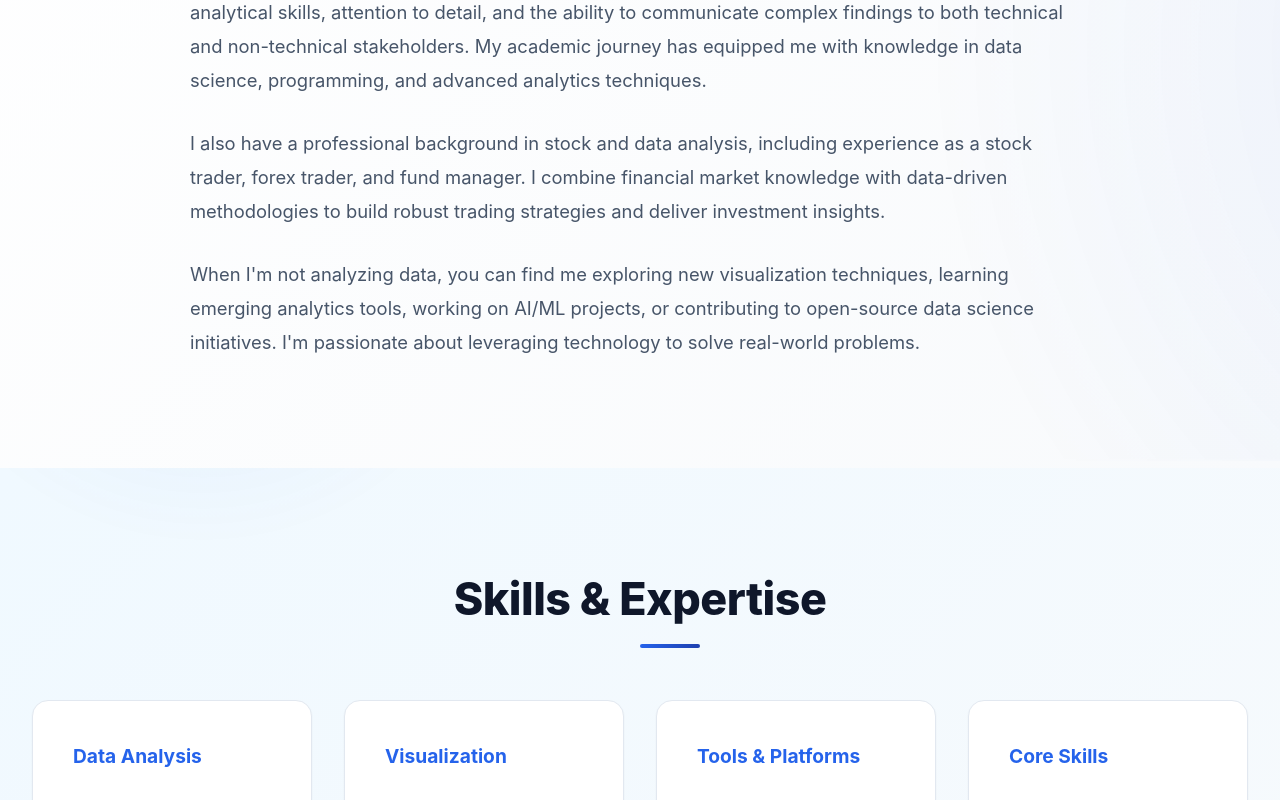
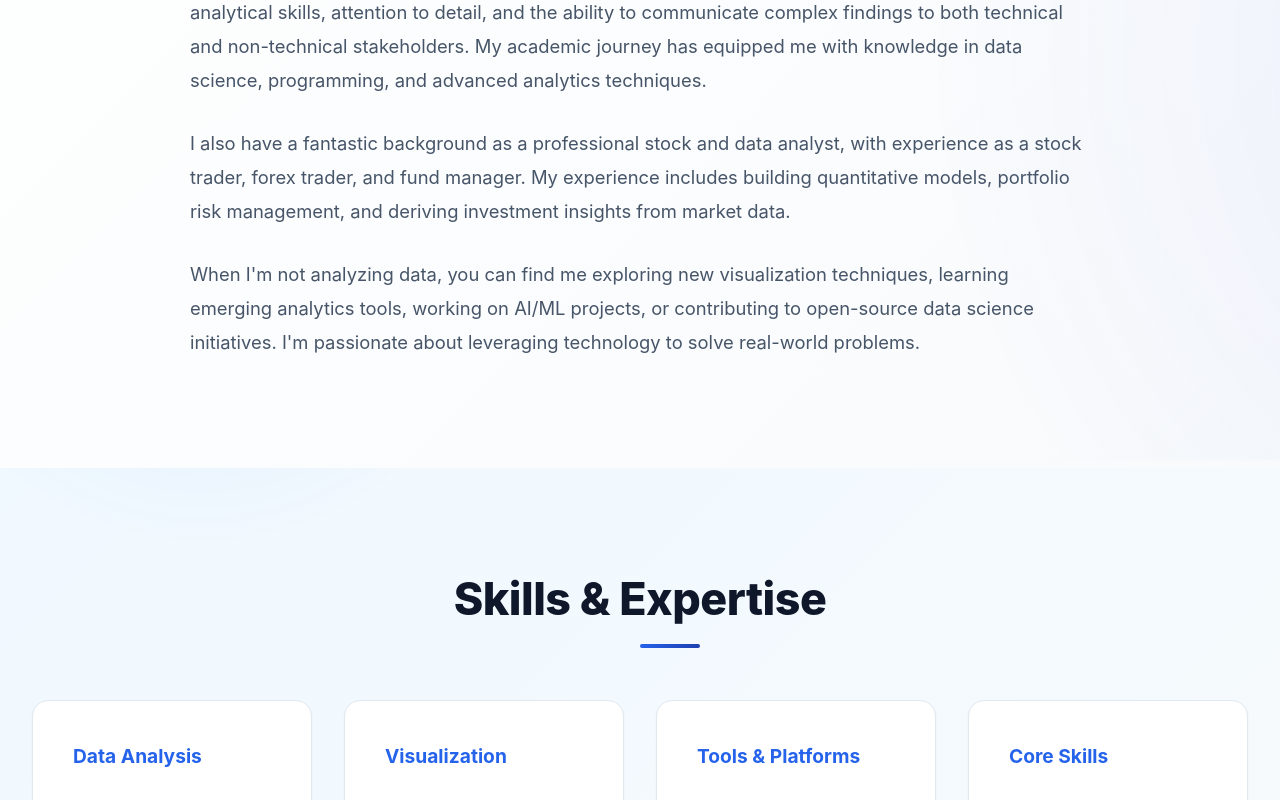
Before and after one commit to PraveenkumarB46/AIML_ONE_CREDIT, a React (Vite) app: page / in a window 1280 px wide. Shown: the part 1260-2060 px from the top of the page. Built offline with nearby package versions, Linux system fonts and the light colour scheme.

Commit message:
Update about and contact details with professional stock/data analyst info

```diff
--- a/src/components/About.jsx
+++ b/src/components/About.jsx
@@ -19,9 +19,9 @@ function About() {
             data science, programming, and advanced analytics techniques.
           </p>
           <p>
-            I also have a professional background in stock and data analysis, including experience as a stock trader,
-            forex trader, and fund manager. I combine financial market knowledge with data-driven methodologies to
-            build robust trading strategies and deliver investment insights.
+            I also have a fantastic background as a professional stock and data analyst, with experience as
+            a stock trader, forex trader, and fund manager. My experience includes building quantitative models,
+            portfolio risk management, and deriving investment insights from market data.
           </p>
           <p>
             When I'm not analyzing data, you can find me exploring new visualization techniques, learning
--- a/src/components/Contact.jsx
+++ b/src/components/Contact.jsx
@@ -31,9 +31,11 @@ function Contact() {
             <h3>Let's Connect</h3>
             <p>I'm always open to new opportunities and interesting projects. Feel free to reach out!</p>
             <div className="contact-details">
-              <p><strong>Email:</strong> praveenkumar@example.com</p>
-              <p><strong>Phone:</strong> +1 (XXX) XXX-XXXX</p>
+              <p><strong>Name:</strong> Praveenkumar B</p>
+              <p><strong>Email:</strong> praveenbk1910@gmail.com</p>
+              <p><strong>Phone:</strong> +91 9360365826</p>
               <p><strong>Location:</strong> India</p>
+              <p><strong>Role:</strong> Professional Stock and Data Trader Analyst</p>
             </div>
             <div className="social-links">
               <a href="#" className="social-icon">LinkedIn</a>
```
